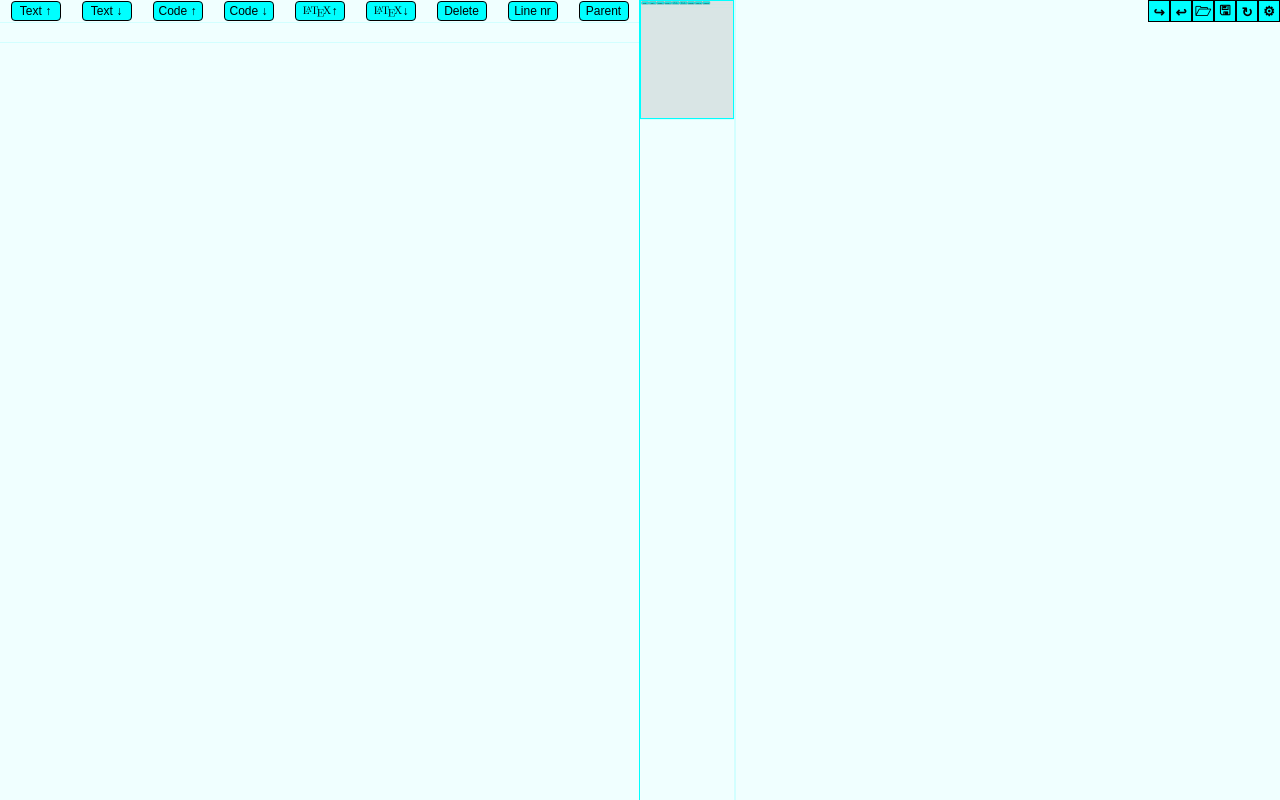
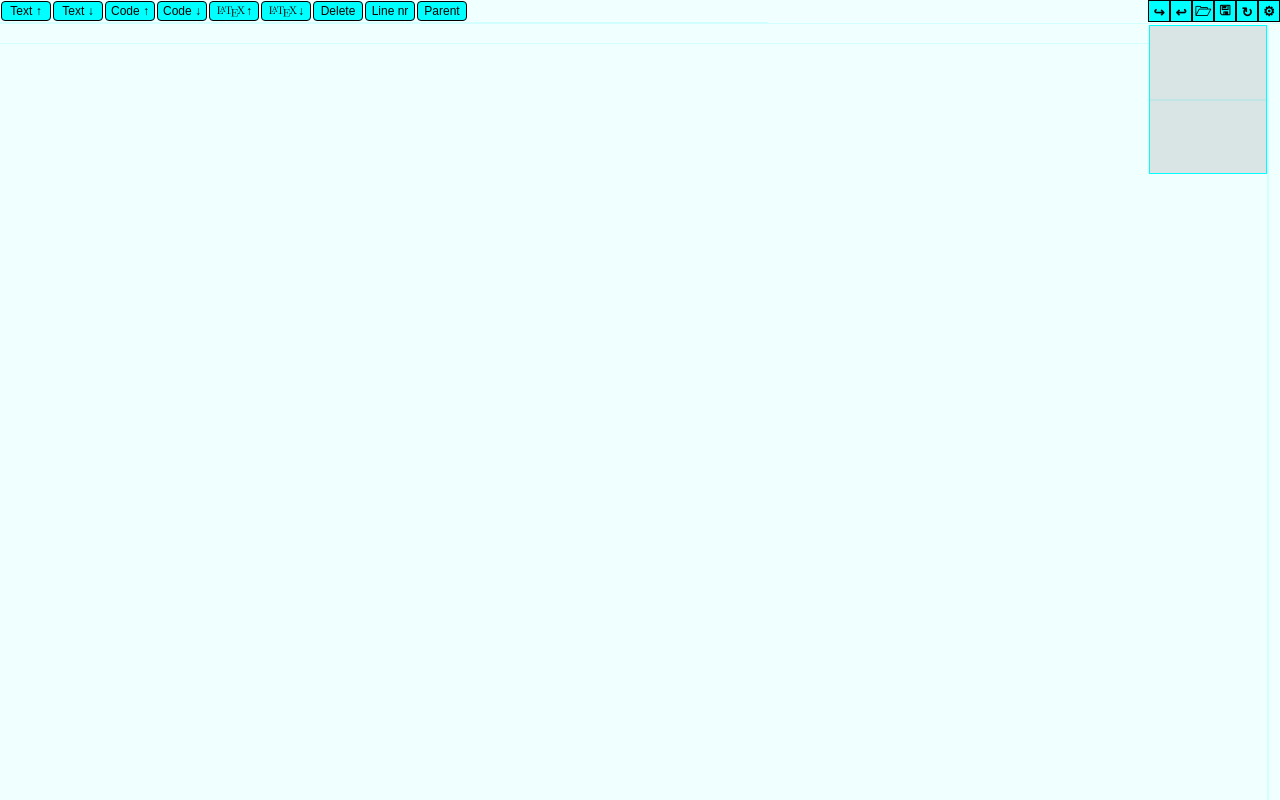
Before and after one commit to Moonlington/ProofFlow, a website built with Vite: page index.html in a window 1280 px wide. Built offline with nearby package versions, Linux system fonts and the light colour scheme; what @benrbray/prosemirror-math would draw is missing.

Commit message:
"Small fix"
Small fix, 11 changed files later....

```diff
--- a/src/ProofFlow/editor/ButtonBar.ts
+++ b/src/ProofFlow/editor/ButtonBar.ts
@@ -18,6 +18,8 @@ import {
 } from "../commands/insert-commands.ts";
 import { proofFlow } from "../../main.ts";
 import { UserMode } from "../UserMode/userMode.ts";
+import { undo, redo } from "prosemirror-history";
+import { showOverlay } from "../../main.ts";
 
 /**
  * Represents a button bar for interacting with an editor.
@@ -25,7 +27,9 @@ import { UserMode } from "../UserMode/userMode.ts";
 export class ButtonBar {
   private _schema: Schema;
   private _editorView: EditorView;
-  private _bar: HTMLElement;
+  public _bar: HTMLElement;
+  private _cellBar: HTMLElement;
+
 
   /**
    * Creates an instance of ButtonBar.
@@ -36,6 +40,7 @@ export class ButtonBar {
     this._schema = schema;
     this._editorView = editorView;
     this._bar = document.createElement("div");
+    this._cellBar = document.createElement("div");
   }
 
   /**
@@ -45,9 +50,12 @@ export class ButtonBar {
   render(parentElement: HTMLElement) {
     this._bar.className = "button-bar";
     this._bar.id = "button-bar";
+    this._cellBar.className = "cell-bar";
 
     this.addCellButtons();
     this.addOtherButtons();
+    this.addSettingsButtons();
+    this._bar.appendChild(this._cellBar);
 
     parentElement.insertBefore(this._bar, parentElement.firstChild);
   }
@@ -169,6 +177,82 @@ export class ButtonBar {
     });
   }
 
+  private addSettingsButtons() {
+    const settingsBar = document.createElement("div");
+    settingsBar.classList.add("settings-bar");
+
+    const commands = [
+      {
+        symbol: "&#9881;",
+        cmd: () => showOverlay(),
+        hoverText: "Show Settings Menu",
+      },
+      {
+        symbol: "&#x21bb;",
+        cmd: () => proofFlow.reset(),
+        hoverText: "Clear File",
+      },
+      {
+        symbol: "&#x1F5AB;",
+        cmd: () => proofFlow.saveFile(),
+        hoverText: "Save File",
+      },
+      { symbol: "&#x1f5c1;", cmd: () => NaN, hoverText: "Open File" },
+      {
+        symbol: "&#8617;",
+        cmd: () => undo(this._editorView.state, this._editorView.dispatch),
+        hoverText: "Undo Last Action(Ctrl-z)",
+      },
+      {
+        symbol: "&#8618;",
+        cmd: () => redo(this._editorView.state, this._editorView.dispatch),
+        hoverText: "Redo Last Action(Ctrl-y)",
+      },
+    ];
+
+    commands.forEach(({ symbol, cmd, hoverText }) => {
+      const button = this.CreateButton(symbol, cmd, hoverText);
+      settingsBar.appendChild(button);
+    });
+
+    this._bar.appendChild(settingsBar);
+  }
+
+  private CreateButton(symbol: string, cmd: () => void, hoverText: string) {
+    let button;
+    if (symbol === "&#x1f5c1;") {
+      button = document.createElement("div");
+      const input = document.createElement("input");
+      input.type = "file";
+      input.id = "file-input";
+      input.style.display = "none";
+
+      const label = document.createElement("label");
+      label.innerHTML = symbol;
+      label.htmlFor = "file-input";
+      label.style.paddingTop = "0.5px";
+      button.appendChild(input);
+      button.appendChild(label);
+      label.classList.add("settings-button");
+      button.style.border = "none";
+    } else {
+      button = document.createElement("button");
+      button.innerHTML = symbol;
+      button.onclick = () => cmd();
+      if (
+        symbol === "&#8617;" ||
+        symbol === "&#8618;" ||
+        symbol === "&#x21bb;"
+      ) {
+        button.style.paddingTop = "2.5px";
+      }
+      button.classList.add("settings-button");
+    }
+    button.title = hoverText;
+
+    return button;
+  }
+
   /**
    * Adds a button to the button bar.
    * @param {string} label - The label/text of the button.
@@ -185,6 +269,7 @@ export class ButtonBar {
     }
     button.addEventListener("click", callback);
     button.title = hoverText;
-    this._bar.appendChild(button);
+    button.classList.add("editor-button");
+    this._cellBar.appendChild(button);
   }
 }
--- a/src/ProofFlow/editor/ProofFlow.ts
+++ b/src/ProofFlow/editor/ProofFlow.ts
@@ -22,7 +22,6 @@ import { applyGlobalKeyBindings } from "../commands/shortcuts";
 import { UserMode, handleUserModeSwitch } from "../UserMode/userMode.ts";
 import { AcceptedFileType } from "../parser/accepted-file-types.ts";
 import { Minimap } from "../minimap.ts";
-import { createSettings } from "../../main.ts";
 import {
   Area,
   AreaType,
@@ -54,11 +53,12 @@ import { reloadColorScheme } from "../settings/updateColors.ts";
 import { markdownToRendered } from "../commands/helpers.ts";
 import { basicSetupNoHistory } from "../codemirror/basicSetupNoHistory.ts";
 import { inputProof } from "../commands/helpers.ts";
+import { adjustLeftDivWidth } from "../../main.ts";
 // CSS
 
 export class ProofFlow {
   private _editorElem: HTMLElement; // The HTML element that serves as the editor container
-  private _contentElem: HTMLElement; // The HTML element that contains the initial content for the editor
+  private _containerElem: HTMLElement; // The HTML element that contains the initial content for the editor
   private _schema: Schema = ProofFlowSchema; // The schema for the editor
   private editorStateConfig: EditorStateConfig = {
     schema: ProofFlowSchema,
@@ -95,11 +95,11 @@ export class ProofFlow {
    * Represents the ProofFlow class.
    * @constructor
    * @param {HTMLElement} editorElem - The HTML element that serves as the editor container.
-   * @param {HTMLElement} contentElem - The HTML element that contains the initial content for the editor.
+   * @param {HTMLElement} containerElem - The HTML element that contains the initial content for the editor.
    */
-  constructor(editorElem: HTMLElement, contentElem: HTMLElement) {
+  constructor(editorElem: HTMLElement, containerElem: HTMLElement) {
     this._editorElem = editorElem; // Set the editor element
-    this._contentElem = contentElem; // Set the content element
+    this._containerElem = containerElem; // Set the container element
     // Create the editor
     this.editorView = this.createEditorView();
 
@@ -165,9 +165,10 @@ export class ProofFlow {
 
     this.minimap = new Minimap();
 
+
     // Create the button bar and render it
     const buttonBar = new ButtonBar(this._schema, editorView);
-    buttonBar.render(this._editorElem);
+    buttonBar.render(this._containerElem);
 
     return editorView;
   }
@@ -609,10 +610,8 @@ export class ProofFlow {
       this._editorElem.removeChild(this._editorElem.firstChild);
     }
 
-    // Remove all children from the content element
-    while (this._contentElem.firstChild != null) {
-      this._contentElem.removeChild(this._contentElem.firstChild);
-    }
+    // remove the buttonBar
+    this._containerElem.removeChild(document.getElementById("button-bar")!);
 
     // Create a new editor view
     this.editorView = this.createEditorView();
@@ -621,11 +620,10 @@ export class ProofFlow {
       this.minimap!,
     );
 
-    createSettings();
-
-    // Ensure that the usermode and color scheme are loaded correctly.
+    // Ensure that the usermode and color scheme and size are loaded correctly.
     handleUserModeSwitch();
     reloadColorScheme();
+    adjustLeftDivWidth();
   }
 
   /**
--- a/src/ProofFlow/minimap.ts
+++ b/src/ProofFlow/minimap.ts
@@ -25,13 +25,15 @@ export class Minimap {
     this._minimapViewerDiv.className = "minimap__viewer";
     this._minimapContentDiv.className = "minimap__content";
 
+    this._minimapDiv.id = "miniMapContainer";
+
     this._minimapDiv.append(
       this._minimapSizeDiv,
       this._minimapViewerDiv,
       this._minimapContentDiv,
     );
 
-    document.getElementById("content")!.appendChild(this._minimapDiv);
+    document.getElementById("container")!.appendChild(this._minimapDiv);
 
     this.observer = new MutationObserver(this.callback);
     this.start();
@@ -43,7 +45,8 @@ export class Minimap {
       this._minimapDiv.className,
     );
     for (let element of elements) {
-      document.getElementById("content")!.removeChild(element);
+      console.log(element);
+      document.getElementById("container")!.removeChild(element);
     }
   }
 
--- a/src/ProofFlow/settings/settingsBar.ts
+++ /dev/null
@@ -1,97 +0,0 @@
-import { SettingsOverlay } from "./settings";
-import { undo, redo } from "prosemirror-history";
-import { proofFlow } from "../../main";
-import { EditorView } from "prosemirror-view";
-
-export class SettingsBar {
-  private _contentElement: HTMLElement;
-  private _settingsOverlay: SettingsOverlay;
-  private _editorView: EditorView;
-
-  constructor(
-    contentElement: HTMLElement,
-    settingsOverlay: SettingsOverlay,
-    editorView: EditorView,
-  ) {
-    this._contentElement = contentElement;
-    this._settingsOverlay = settingsOverlay;
-    this._editorView = editorView;
-    this.render();
-  }
-
-  private render() {
-    const settingsBar = document.createElement("div");
-    settingsBar.classList.add("settings-bar");
-
-    const commands = [
-      {
-        symbol: "&#9881;",
-        cmd: () => this._settingsOverlay.showOverlay(true),
-        hoverText: "Show Settings Menu",
-      },
-      {
-        symbol: "&#x21bb;",
-        cmd: () => proofFlow.reset(),
-        hoverText: "Clear File",
-      },
-      {
-        symbol: "&#x1F5AB;",
-        cmd: () => proofFlow.saveFile(),
-        hoverText: "Save File",
-      },
-      { symbol: "&#x1f5c1;", cmd: () => NaN, hoverText: "Open File" },
-      {
-        symbol: "&#8617;",
-        cmd: () => undo(this._editorView.state, this._editorView.dispatch),
-        hoverText: "Undo Last Action(Ctrl-z)",
-      },
-      {
-        symbol: "&#8618;",
-        cmd: () => redo(this._editorView.state, this._editorView.dispatch),
-        hoverText: "Redo Last Action(Ctrl-y)",
-      },
-    ];
-
-    commands.forEach(({ symbol, cmd, hoverText }) => {
-      const button = this.CreateButton(symbol, cmd, hoverText);
-      settingsBar.appendChild(button);
-    });
-
-    this._contentElement.appendChild(settingsBar);
-  }
-
-  private CreateButton(symbol: string, cmd: () => void, hoverText: string) {
-    let button;
-    if (symbol === "&#x1f5c1;") {
-      button = document.createElement("div");
-      const input = document.createElement("input");
-      input.type = "file";
-      input.id = "file-input";
-      input.style.display = "none";
-
-      const label = document.createElement("label");
-      label.innerHTML = symbol;
-      label.htmlFor = "file-input";
-      label.style.paddingTop = "0.5px";
-      button.appendChild(input);
-      button.appendChild(label);
-      label.classList.add("settings-button");
-      button.style.border = "none";
-    } else {
-      button = document.createElement("button");
-      button.innerHTML = symbol;
-      button.onclick = () => cmd();
-      if (
-        symbol === "&#8617;" ||
-        symbol === "&#8618;" ||
-        symbol === "&#x21bb;"
-      ) {
-        button.style.paddingTop = "2.5px";
-      }
-      button.classList.add("settings-button");
-    }
-    button.title = hoverText;
-
-    return button;
-  }
-}
--- a/src/ProofFlow/settings/updateColors.ts
+++ b/src/ProofFlow/settings/updateColors.ts
@@ -48,9 +48,6 @@ export function updateColors(newSchema: string, darkMode: boolean): void {
     document
       .getElementById("ProofFlowEditor")!
       .style.setProperty(`--${element}`, color);
-    document
-      .getElementById("button-bar")!
-      .style.setProperty(`--${element}`, color);
   });
 
   // Update the background color of the settings overlay
--- a/src/main.ts
+++ b/src/main.ts
@@ -7,7 +7,6 @@ import "./styles/main.css";
 import "@benrbray/prosemirror-math/dist/prosemirror-math.css";
 import "katex/dist/katex.min.css";
 import { reloadColorScheme } from "./ProofFlow/settings/updateColors.ts";
-import { SettingsBar } from "./ProofFlow/settings/settingsBar.ts";
 import { SettingsOverlay } from "./ProofFlow/settings/settings.ts";
 import { handleUserModeSwitch } from "./ProofFlow/UserMode/userMode.ts";
 
@@ -27,18 +26,11 @@ const editor = document.createElement("div");
 editor.id = "editor";
 container.appendChild(editor);
 
-const content = document.createElement("div");
-content.id = "content";
-container.appendChild(content);
-
 // Create a new instance of the ProofFlow class
-let proofFlow: ProofFlow = new ProofFlow(editor, content);
+let proofFlow: ProofFlow = new ProofFlow(editor, container);
 
 // Create the settings overlay
 const settingsOverlay = new SettingsOverlay(container);
-
-// Create the settings bar
-createSettings();
 
 // Export the proofFlow instance
 export { proofFlow };
@@ -54,15 +46,20 @@ window.onbeforeunload = function () {
   return "Are you sure you want to leave? You may have unsaved changes.";
 };
 
-/**
- * Creates the settings and initializes the settings bar.
- */
-export function createSettings() {
-  document.getElementById("file-input")?.removeEventListener("change", readSingleFile, false);
-  new SettingsBar(content, settingsOverlay, proofFlow.getEditorView());
-  // Input to read file
-  document.getElementById("file-input")?.addEventListener("change", readSingleFile, false);
+export function showOverlay() {
+  settingsOverlay.showOverlay(true);
 }
+
+export function adjustLeftDivWidth() {
+  const rightDiv = document.getElementById('miniMapContainer')!;
+  const leftDiv = document.getElementById('ProofFlowEditor')!;
+  const windowWidth = window.innerWidth;
+  const rightDivWidth = rightDiv.offsetWidth;
+  leftDiv.style.width = (windowWidth - rightDivWidth - 12) + 'px';
+}
+
+window.addEventListener('resize', adjustLeftDivWidth);
+window.addEventListener('load', adjustLeftDivWidth);
 
 /**
  * Reads a single file from the input event and processes it.
--- a/src/styles/buttonBar.css
+++ b/src/styles/buttonBar.css
@@ -10,7 +10,20 @@
     z-index: 1;
 }
 
-.button-bar button {
+.cell-bar {
+    display: flex;
+    justify-content: left;
+    align-items: stretch;
+    background-color: var(--primary-color);
+    border-bottom: 1px solid var(--hover);
+    flex-wrap: wrap;
+    top: 0;
+    position: sticky;
+    z-index: 1;
+    width: 60%;
+}
+
+.editor-button {
     border: 1px solid var(--button-text-color);
     border-radius: 4px;
     cursor: pointer;
@@ -27,9 +40,10 @@
     white-space: nowrap;
     text-overflow: ellipsis;
     background-color: var(--secondary-color);
+    flex: 0 0 auto;
 }
 
-.button-bar button:hover {
+.editor-button:hover {
     background-color: var(--highlight);
 }
 
@@ -38,9 +52,58 @@ svg {
     height: 15px;
 }
 
-/* Media query for wide screens */
-@media (min-width: 1200px) {
+.settings-button {
+    float: right;
+    z-index: 10;
+    font-size: smaller;
+    cursor: pointer;
+    background-color: var(--secondary-color);
+    color: var(--button-text-color);
+    width: 22px;
+    height: 22px;
+    padding: 0;
+    font-weight: bold;
+
+    appearance: auto;
+    text-rendering: auto;
+    letter-spacing: normal;
+    word-spacing: normal;
+    line-height: normal;
+    text-transform: none;
+    text-indent: 0px;
+    text-shadow: none;
+    display: inline-block;
+    text-align: center;
+    align-items: flex-start;
+    cursor: default;
+    margin: 0em;
+    border: var(--button-text-color) 1px solid;
+}
+
+.settings-button:hover {
+    background-color: var(--highlight);
+    cursor: pointer;
+}
+
+.settings-bar {
+    right: 0;
+    top: 0;
+    position: fixed;
+    width: 132px;
+}
+
+/* New styles for responsive layout */
+@media (max-width: 500px) {
     .button-bar {
-        justify-content: space-around; /* Evenly distribute buttons across space */
+        flex-direction: row;
+        flex-wrap: wrap;
+        justify-content: space-between;
+    }
+
+    .button-bar .editor-button {
+        flex: 1 1 48%;
+        /* Keeps button width consistent and allows wrapping */
+        max-width: 50px;
+        /* Ensures buttons don't grow larger than their original size */
     }
 }
--- a/src/styles/index.css
+++ b/src/styles/index.css
@@ -27,18 +27,7 @@ body {
   margin-right: 2px;
 }
 
-#editor, #content {
-  width: 50%;
-  min-width: 275px;
-  height: 100vh;
-  background-clip: padding-box;
-  border: none;
-  overflow-y: auto;
-  overflow-x: hidden;
-  position: relative;
-}
-
-#editor > *, #content > * {
+#editor > * {
   max-width: 100%;
   overflow: hidden;
 }
@@ -49,11 +38,14 @@ body {
   border-right: 1px solid var(--secondary-color);
   scrollbar-width: thin;
   scrollbar-color: var(--secondary-color) var(--primary-color);
-}
-
-#content {
-  background-color: var(--primary-color);
-  float: right;
+  width: 100%;
+  min-width: 275px;
+  height: 100vh;
+  background-clip: padding-box;
+  border: none;
+  overflow-y: auto;
+  overflow-x: hidden;
+  position: relative;
 }
 
 .ProseMirror > * {
@@ -69,3 +61,7 @@ button {
   color: var(--button-text-color);
   fill: var(--button-text-color);
 }
+
+#container {
+  min-width: 500px;
+}
--- a/src/styles/main.css
+++ b/src/styles/main.css
@@ -5,4 +5,3 @@
 @import './buttonBar.css';
 @import './cells.css';
 @import './settings.css';
-@import './settingButtonBar.css';
--- a/src/styles/minimap.css
+++ b/src/styles/minimap.css
@@ -1,6 +1,6 @@
 .minimap__container{
-    position: absolute;
-    left: 0;
+    position: fixed;
+    right: 0;
     top: 0;
     min-width: 20px;
     /* min-height: 100px; */
@@ -8,6 +8,9 @@
     border-right: 2px solid var(--hover);
     overflow: hidden;
     height: 100%;
+    max-width: 120px !important;
+    margin-top: 25px;
+    margin-right: 11px;
 }
 
 .minimap__size{
--- a/src/styles/settingButtonBar.css
+++ /dev/null
@@ -1,32 +0,0 @@
-.settings-button {
-    float: right;
-    z-index: 10;
-    font-size: smaller;
-    cursor: pointer;
-    background-color: var(--secondary-color);
-    color: var(--button-text-color);
-    width: 22px;
-    height: 22px;
-    padding: 0;
-    font-weight: bold;
-
-    appearance: auto;
-    text-rendering: auto;
-    letter-spacing: normal;
-    word-spacing: normal;
-    line-height: normal;
-    text-transform: none;
-    text-indent: 0px;
-    text-shadow: none;
-    display: inline-block;
-    text-align: center;
-    align-items: flex-start;
-    cursor: default;
-    margin: 0em;
-    border: var(--button-text-color) 1px solid;
-}
-
-.settings-button:hover {
-    background-color: var(--highlight);
-    cursor: pointer;
-}
```
